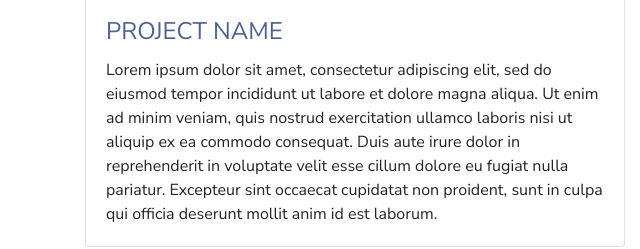
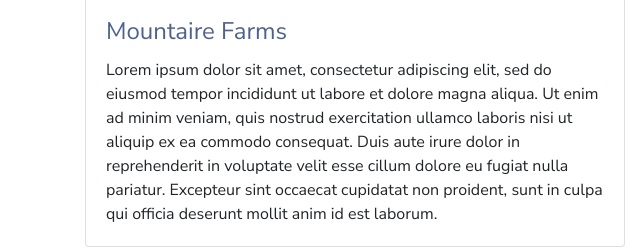
Before and after one commit to nicholaspritchett/onsite, a plain HTML site: page projects2.html in a window 1280 px wide. Shown: the part 463-712 px from the top of the page, 0-640 px from the left. Drawn offline with Linux system fonts and the light colour scheme.

Commit message:
updated project title

```diff
--- a/projects2.html
+++ b/projects2.html
@@ -72,7 +72,7 @@
             <a href="#"><img class="card-img-top" src="http://placehold.it/700x400" alt=""></a>
             <div class="card-body">
               <h4 class="card-title">
-                <a href="#">PROJECT NAME</a>
+                <a href="#">Mountaire Farms</a>
               </h4>
               <p class="card-text">Lorem ipsum dolor sit amet, consectetur adipiscing elit, sed do eiusmod tempor incididunt ut labore et dolore magna aliqua. Ut enim ad minim veniam, quis nostrud exercitation ullamco laboris nisi ut aliquip ex ea commodo consequat. Duis aute irure dolor in reprehenderit in voluptate velit esse cillum dolore eu fugiat nulla pariatur. Excepteur sint occaecat cupidatat non proident, sunt in culpa qui officia deserunt mollit anim id est laborum.</p>
             </div>
```
